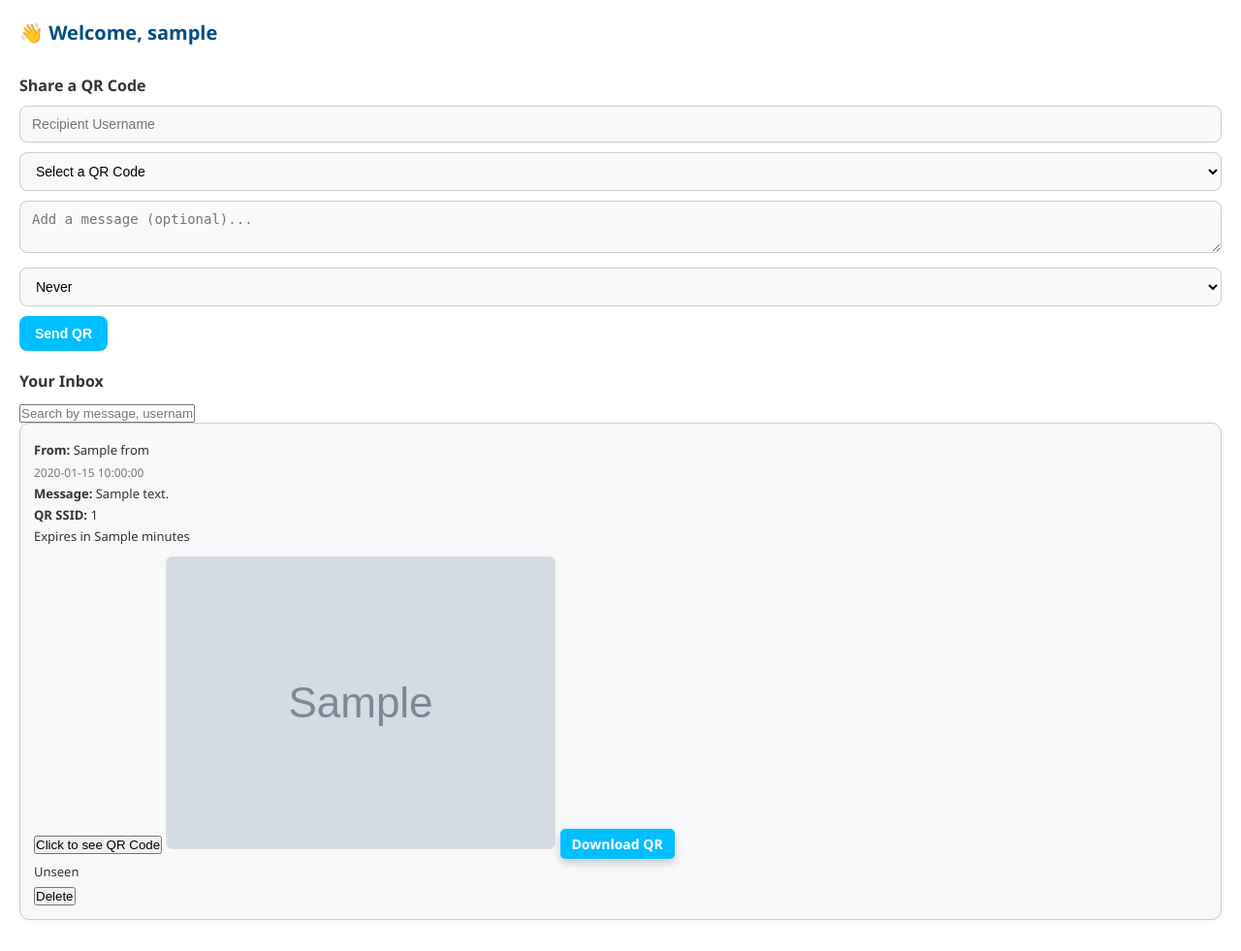
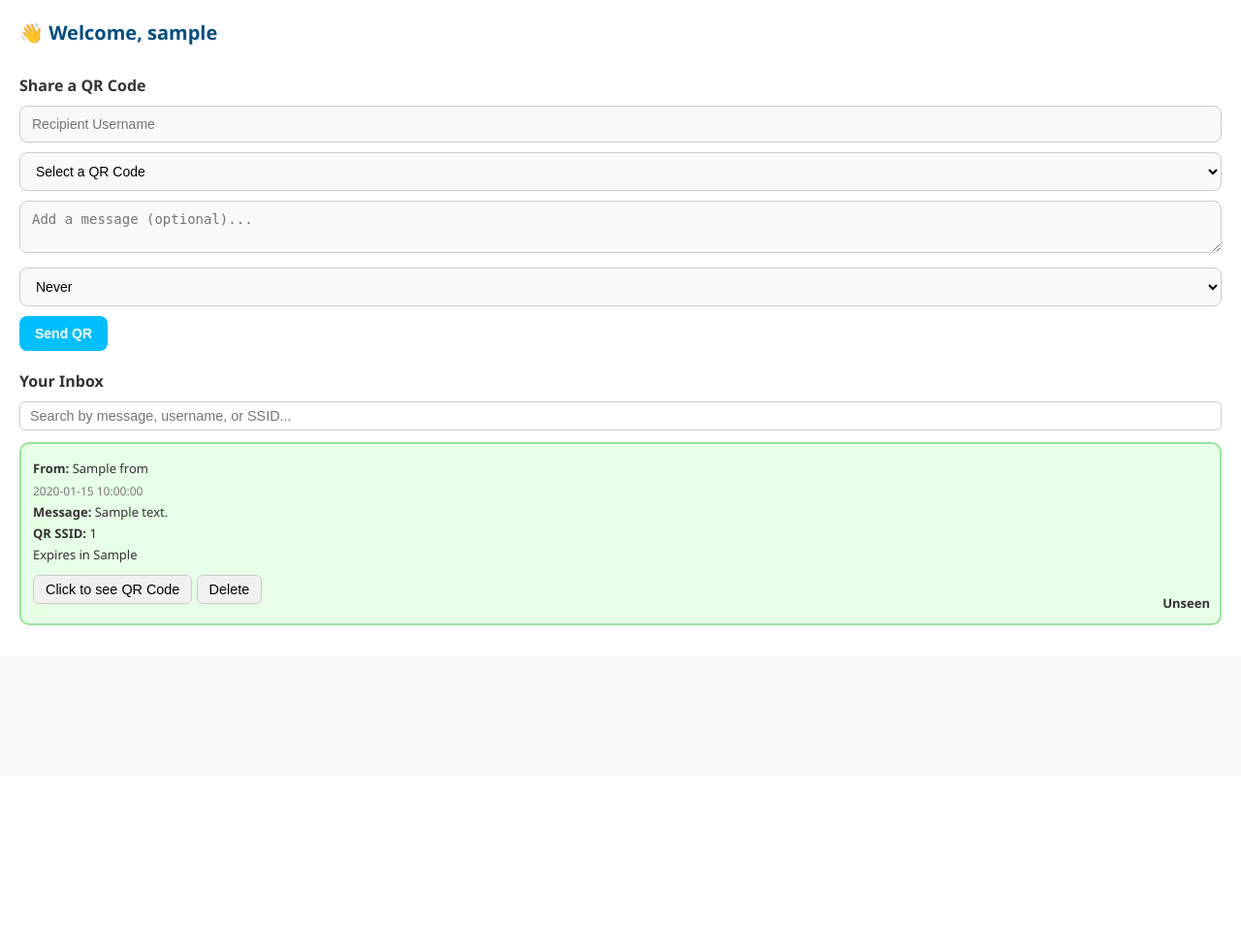
Before and after one commit to itsb2dr/wifiwizard, a Flask app: template app/templates/chat.html in a window 1280 px wide. Shown: the whole page at 97% size. After the commit the page ends 645 px from the top, so only its background shows below. Run offline with Flask 3, Linux system fonts and the light colour scheme; the template is opened without the code that fills it: most values are stand-ins (such as "Sample title", 1, 10 or a date in 2020); grey boxes marked "Sample" are stand-in pictures.

Commit message:
expiration again2

```diff
--- a/app/templates/chat.html
+++ b/app/templates/chat.html
@@ -11,6 +11,55 @@
   <title>Chat Panel</title>
   <link rel="stylesheet" href="{{ url_for('static', filename='css/style.css') }}">
   <link rel="stylesheet" href="{{ url_for('static', filename='css/chat.css') }}">
+  <style>
+    .qr-toggle-btn, .delete-btn {
+      margin: 8px 0;
+      padding: 6px 12px;
+      font-size: 0.9em;
+      cursor: pointer;
+      border: 1px solid #ccc;
+      background: #f1f1f1;
+      border-radius: 6px;
+      transition: background-color 0.2s ease-in-out;
+    }
+    .qr-toggle-btn:hover, .delete-btn:hover { background-color: #e0e0e0; }
+    .qr-img { display: none; margin-top: 10px; border-radius: 6px; border: 1px dashed #ccc; }
+    .download-btn { display: none; margin-top: 5px; }
+    .search-bar input {
+      width: 100%; padding: 6px 10px; font-size: 0.9em;
+      border: 1px solid #ccc; border-radius: 6px; margin-bottom: 12px;
+    }
+    .seen-status {
+      font-size: 0.85em;
+      font-weight: bold;
+      position: absolute;
+      bottom: 8px;
+      right: 10px;
+    }
+    .seen-true { color: green; }
+    .seen-false { color: orange; }
+    .message-box {
+      border: 2px solid #ddd; border-radius: 10px;
+      padding: 12px; margin-bottom: 12px;
+      background-color: white; position: relative;
+      transition: all 0.3s ease-in-out;
+      min-height: 120px;
+    }
+    .received { background-color: #e6ffe6; border-color: #99e699; }
+    .expired {
+      background-color: #f2f2f2 !important;
+      border-color: #ccc !important;
+      color: #777 !important;
+    }
+    .expire-info { font-size: 0.75em; color: #777; margin-top: 4px; }
+    .countdown { font-size: 0.75em; color: #999; font-style: italic; margin-top: 4px; }
+    #chat-icon-wrapper { position: relative; font-size: 28px; }
+    #red-dot {
+      position: absolute; top: -3px; right: -3px;
+      width: 10px; height: 10px; background: red;
+      border-radius: 50%; display: none;
+    }
+  </style>
 </head>
 <body>
 <div class="chat-page">
@@ -68,7 +117,7 @@
               </div>
 
               {% if msg['expire_in'] and msg['expire_in'] != "0" %}
-                <p class="expire-info">Expires in {{ msg['expire_in'] }} minutes</p>
+                <p class="expire-info">Expires in {{ expiration_display_map[msg['expire_in']] if msg['expire_in'] in expiration_display_map else msg['expire_in'] }}</p>
                 <p class="countdown"></p>
               {% endif %}
 
@@ -90,17 +139,15 @@
 </div>
 
 <script>
-// Toggle QR display
   function toggleQR(btn) {
     const img = btn.nextElementSibling;
     const link = img.nextElementSibling;
-  const show = img.style.display !== 'block';
-  img.style.display = show ? 'block' : 'none';
-  link.style.display = show ? 'inline-block' : 'none';
-  btn.textContent = show ? 'Hide QR Code' : 'Click to see QR Code';
+    const isVisible = img.style.display === 'block';
+    img.style.display = isVisible ? 'none' : 'block';
+    link.style.display = isVisible ? 'none' : 'inline-block';
+    btn.textContent = isVisible ? 'Click to see QR Code' : 'Hide QR Code';
   }
 
-// Search filter
   document.getElementById('searchInput').addEventListener('input', function () {
     const term = this.value.toLowerCase();
     document.querySelectorAll('.message-box').forEach(box => {
@@ -111,7 +158,6 @@ document.getElementById('searchInput').addEventListener('input', function () {
     });
   });
 
-// Delete message
   function deleteMessage(msgId, btn) {
     fetch('/chat/delete', {
       method: 'POST',
@@ -119,18 +165,41 @@ function deleteMessage(msgId, btn) {
       body: JSON.stringify({ delete_id: msgId })
     }).then(res => {
       if (res.ok) {
-      const box = btn.closest('.message-box');
-      if (box) box.remove();
+        const messageBox = btn.closest('.message-box');
+        if (messageBox) messageBox.remove();
       }
     });
   }
 
-// Countdown for expiration
   document.addEventListener("DOMContentLoaded", function () {
     document.querySelectorAll(".message-box").forEach(box => {
       const expireMin = parseInt(box.dataset.expire);
       const sentTime = new Date(box.dataset.time.replace(" ", "T"));
       if (!expireMin || isNaN(expireMin) || expireMin === 0) return;
+      const expiresAt = new Date(sentTime.getTime() + expireMin * 60000);
+      if (new Date() > expiresAt) box.remove();
+    });
+
+    if (localStorage.getItem("chat_seen") !== "true") {
+      fetch("/chat/has_new")
+        .then(res => res.json())
+        .then(data => {
+          if (data.new_messages) {
+            const dot = document.getElementById("red-dot");
+            if (dot) dot.style.display = "inline-block";
+          }
+        });
+    }
+
+    setupExpirationTimers();
+  });
+
+  function setupExpirationTimers() {
+    document.querySelectorAll(".message-box").forEach(box => {
+      const expireMin = parseInt(box.dataset.expire);
+      const sentTime = new Date(box.dataset.time.replace(" ", "T"));
+      if (!expireMin || isNaN(expireMin) || expireMin === 0) return;
+
       const expiresAt = new Date(sentTime.getTime() + expireMin * 60000);
       const cd = box.querySelector('.countdown');
 
@@ -150,17 +219,17 @@ document.addEventListener("DOMContentLoaded", function () {
           const seconds = totalSeconds % 60;
 
           if (cd) {
-          let display = "Time left: ";
+            let display = " Time left: ";
             if (days > 0) display += `${days}d `;
             if (days > 0 || hours > 0) display += `${hours}h `;
             display += `${minutes}m ${seconds}s`;
             cd.textContent = display;
-          cd.title = "Expires at " + expiresAt.toLocaleString();
+            cd.title = `Expires at ${expiresAt.toLocaleString()}`;
           }
         }
       }, 1000);
     });
-});
+  }
 </script>
 </body>
 </html>
```
Also changed, not shown: app/routes/chat.py (+59 -7 lines). Lines whose indentation alone changed are shown as unchanged.
